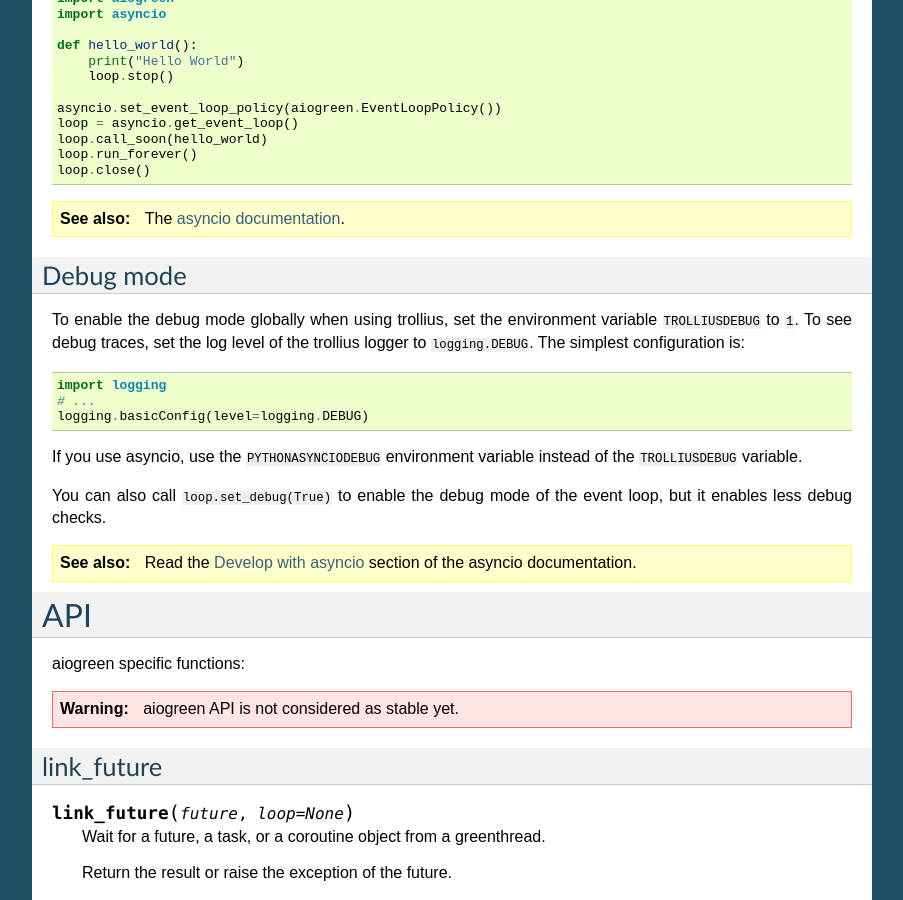
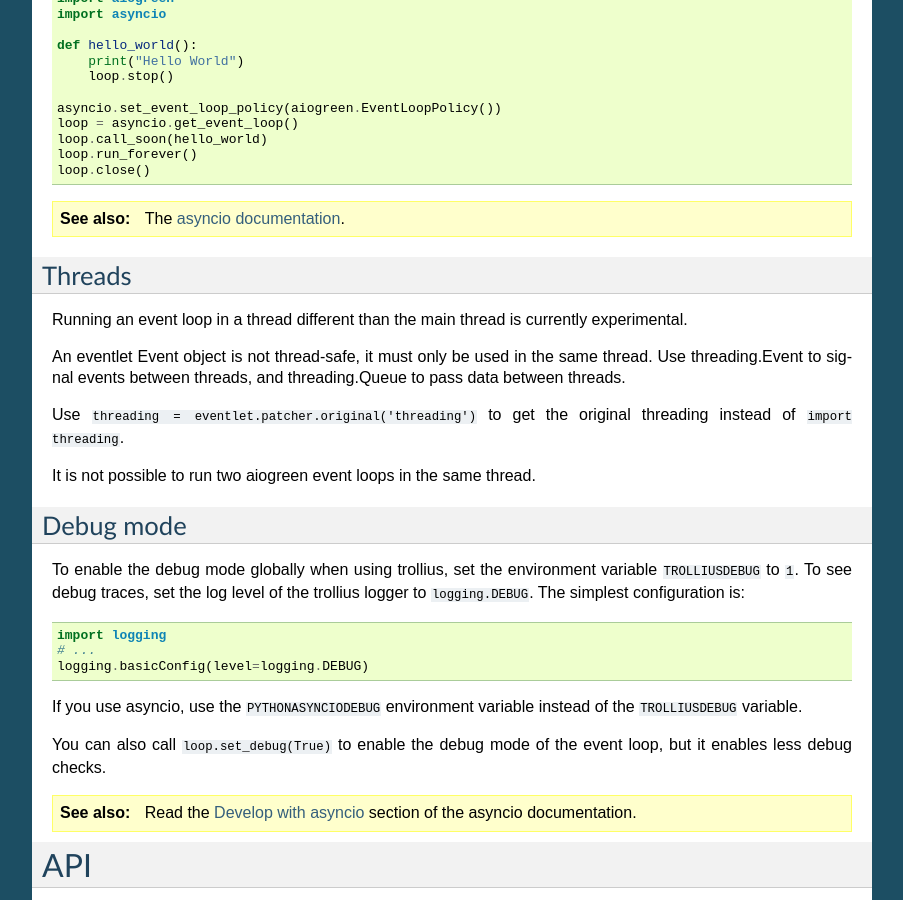
Before and after one commit to openstack-archive/deb-python-aioeventlet, a Sphinx documentation site: the page built from doc/using.rst, in a window 1280 px wide and 900 px high, scrolled down 1082 px. Shown: the whole window, without its empty margins (198-1101 px from the left). Built offline with Sphinx 7.4.7, drawn with Linux system fonts in a browser that asks for light colours.

Commit message:
Fix to run an event loop in a thread different than the main thread in debug mode: disable eventlet "debug_blocking", it is implemented with the SIGALRM signal, but signal handlers can only be set in the main thread.
Add a test: run an event loop in a thread different than the main thread.

```diff
--- a/doc/changelog.rst
+++ b/doc/changelog.rst
@@ -12,6 +12,9 @@ Version 0.3 (development version)
   greenthread of the aiogreen event loop.
 * Fix eventlet detection of blocking tasks: cancel the alarm when the aiogreen
   event loop stops.
+* Fix to run an event loop in a thread different than the main thread in debug
+  mode: disable eventlet "debug_blocking", it is implemented with the SIGALRM
+  signal, but signal handlers can only be set in the main thread.
 
 2014-10-21: version 0.2
 -----------------------
--- a/doc/status.rst
+++ b/doc/status.rst
@@ -12,7 +12,7 @@ To do
   - signals
   - subprocesses
 
-* run an event loop in a thread different than the main thread
+* experiment running an event loop in a thread different than the main thread
 * tox.ini: test Python 3.3 with monkey-patching, see eventlet bug:
   https://github.com/eventlet/eventlet/pull/168
 
--- a/doc/using.rst
+++ b/doc/using.rst
@@ -77,6 +77,22 @@ Hello World::
 .. seealso::
    The `asyncio documentation
    <https://docs.python.org/dev/library/asyncio.html>`_.
+
+
+Threads
+-------
+
+Running an event loop in a thread different than the main thread is currently
+experimental.
+
+An eventlet Event object is not thread-safe, it must only be used in the
+same thread. Use threading.Event to signal events between threads,
+and threading.Queue to pass data between threads.
+
+Use ``threading = eventlet.patcher.original('threading')`` to get the original
+threading instead of ``import threading``.
+
+It is not possible to run two aiogreen event loops in the same thread.
 
 
 Debug mode
```
Also changed, not shown: aiogreen.py (+9 -2 lines), 1 other file.
